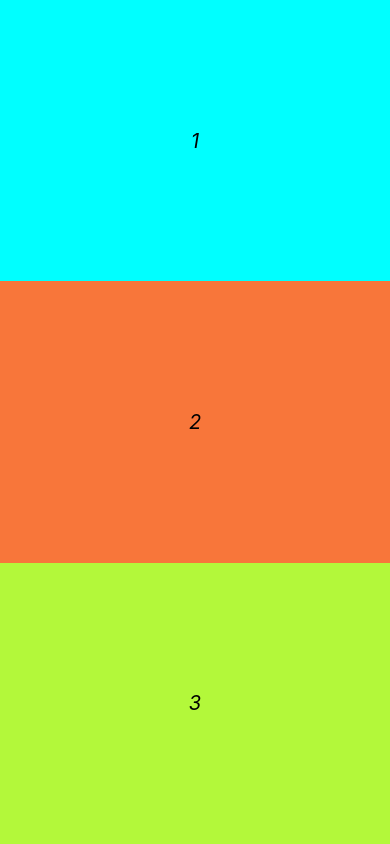
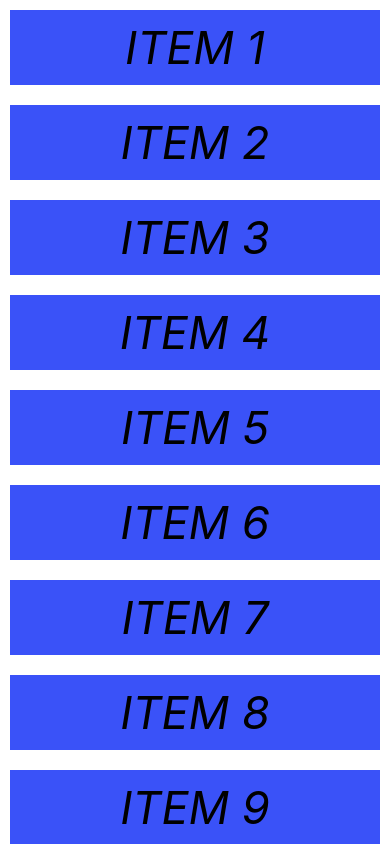
Before and after one commit to NishantGupta99/ReactNativeStarterProject, a React Native app: screen / in a window 390 px wide. Built offline with nearby package versions, Linux system fonts and the light colour scheme.

Commit message:
list view using map and scroll view

```diff
--- a/App.js
+++ b/App.js
@@ -1,99 +1,60 @@
 import React, {useState} from 'react';
 // import type {Node} from 'react';
-import {
-  Button,
-  StyleSheet,
-  Text,
-  View,
-  Linking,
-  ImageBackground,
-  Image,
-  TouchableHighlight,
-  Alert,
-} from 'react-native';
+import {ScrollView, StyleSheet, Text, View} from 'react-native';
 const App = () => {
-  const [name, setName] = useState('style training!');
-
-  const onClickHandler = () => {
-    setName('React native training');
-  };
-
+  const [Items, setItems] = useState([
+    {key: 1, item: 'Item 1'},
+    {key: 2, item: 'Item 2'},
+    {key: 3, item: 'Item 3'},
+    {key: 4, item: 'Item 4'},
+    {key: 5, item: 'Item 5'},
+    {key: 6, item: 'Item 6'},
+    {key: 7, item: 'Item 7'},
+    {key: 8, item: 'Item 8'},
+    {key: 9, item: 'Item 9'},
+    {key: 10, item: 'Item 10'},
+    {key: 11, item: 'Item 11'},
+  ]);
   return (
     <View style={styles.body}>
-      <View style={styles.view1}>
-        <Text style={styles.text}>1</Text>
-      </View>
-      <View style={styles.view2}>
-        <Text style={styles.text}>2</Text>
-      </View>
-      <View style={styles.view3}>
-        <Text style={styles.text}>3</Text>
-      </View>
-
-      {/* <Button
-        title="greet me"
-        onPress={() => {
-          Linking.openURL('https://www.bbc.com');
-        }}></Button> */}
-      {/* <TouchableHighlight onPress={()=> {Alert.alert("the touchable button has been pressed")}}
-        activeOpacity={0.5}
-        underlayColor={"#076B0E"}>
-          <Text>Click me </Text>
-        </TouchableHighlight> */}
+      <ScrollView>
+      {Items.map(i => {
+        return (
+          <View style={styles.item}>
+            <Text style={styles.text}>{i.item}</Text>
+          </View>
+        );
+      })}
+      </ScrollView>
     </View>
   );
 };
 
 const styles = StyleSheet.create({
   body: {
-    flex:1,
-    flexDirection:"column",
-    backgroundColor: '#C73AF8',
-    alignItems: 'stretch',
-    justifyContent: 'center',
+    flex: 1,
+    flexDirection: 'row',
+    backgroundColor: '#FFFFFF',
+    // alignItems: 'stretch',
+    // justifyContent: 'center',
     // borderBottomColor: "#FF1106",
     // borderWidth:10,
     // borderColor:'#3BE8F2',
     // borderRadius:10,
   },
+  item: {
+    margin:10,
+    backgroundColor: '#3A52F8',
+    justifyContent: 'center',
+    alignItems: 'center',
+  },
   text: {
     color: '#000000',
-    fontSize: 20,
+    fontSize: 45,
     fontStyle: 'italic',
     margin: 10,
     textTransform: 'uppercase',
   },
-  bgimage: {
-    flex: 1,
-    resizeMode: 'cover',
-    justifyContent: 'center',
-  },
-  image: {
-    width: 150,
-    height: 120,
-  },
-  button: {
-    width: 150,
-    height: 60,
-  },
-  view1: {
-    flex:1,
-    backgroundColor:"#00ffff",
-    alignItems:'center',
-    justifyContent:'center'
-  },
-  view2: {
-    flex:1,
-    backgroundColor:"#F8763A",
-    alignItems:'center',
-    justifyContent:'center'
-  },
-  view3: {
-    flex:1,
-    backgroundColor:"#B3F83A",
-    alignItems:'center',
-    justifyContent:'center'
-  }
 });
 
 export default App;
```
